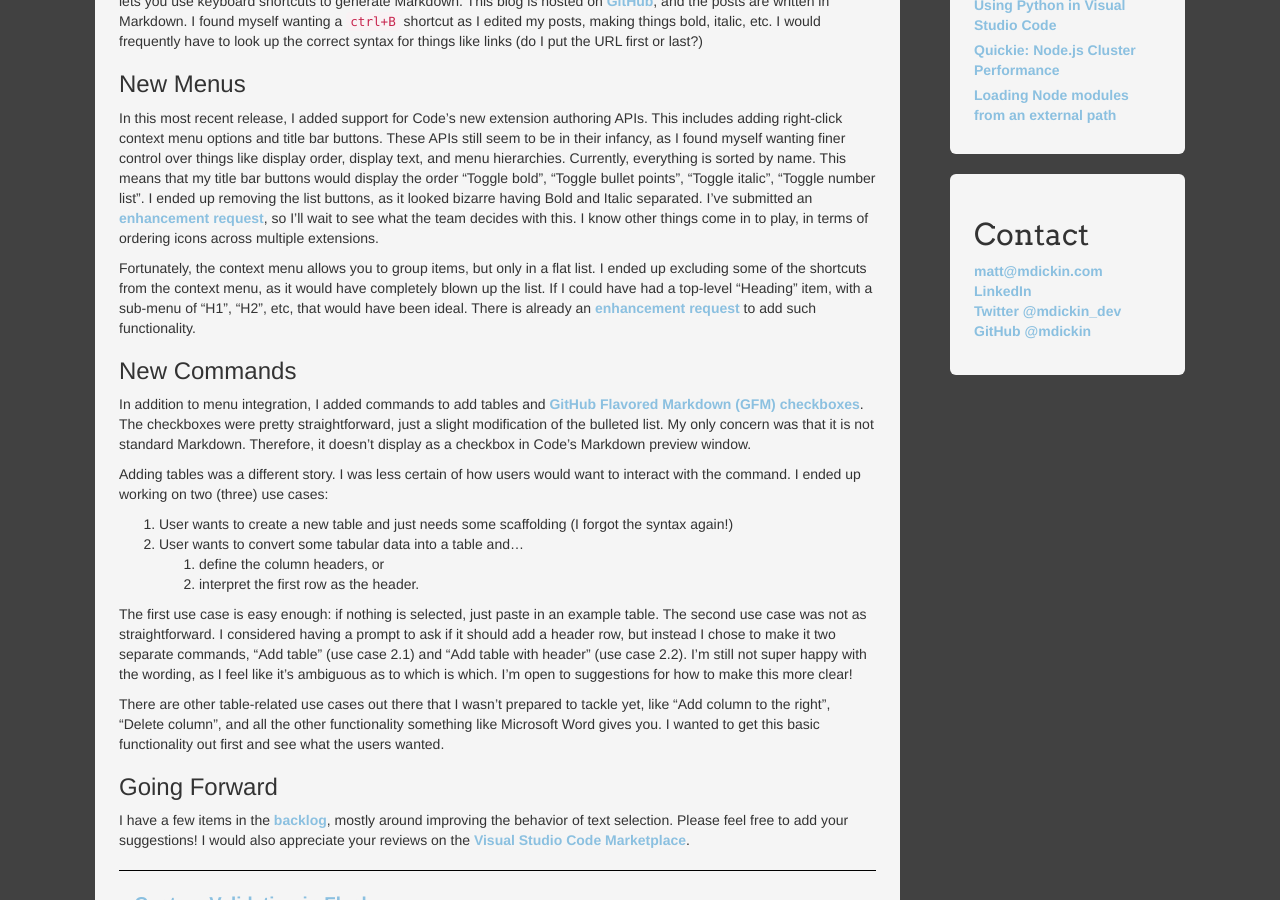
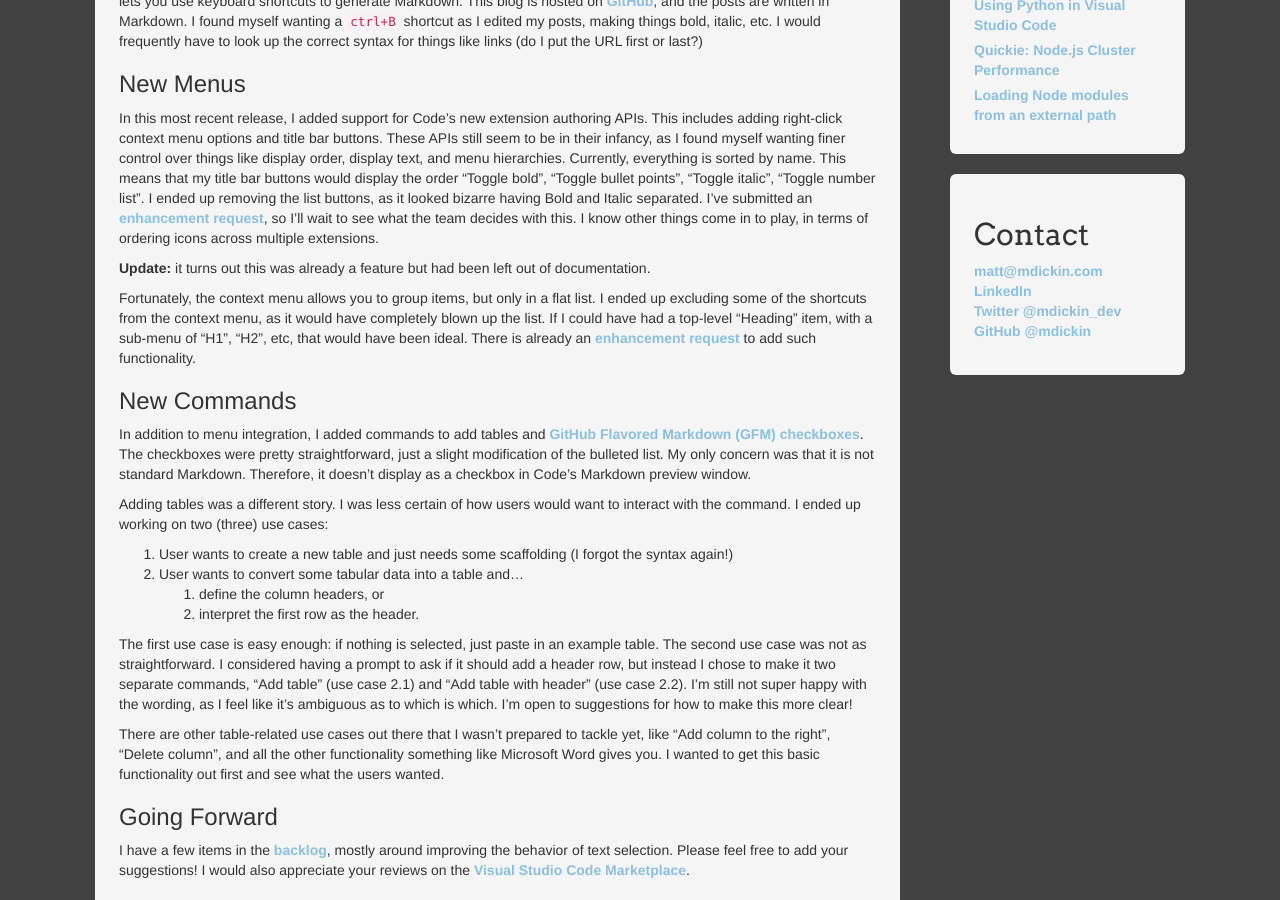
Before and after one commit to mdickin/mdickin.github.io, a Jekyll site: the page built from blog/_posts/2016-11-16-markdown-shortcuts-update.md, in a window 1280 px wide and 900 px high, scrolled down 492 px. Built offline with Jekyll 4.4.1, drawn with Linux system fonts in a browser that asks for light colours; nearby versions of some CDN libraries.

Commit message:
Added update about menu item grouping support

```diff
--- a/blog/_posts/2016-11-16-markdown-shortcuts-update.md
+++ b/blog/_posts/2016-11-16-markdown-shortcuts-update.md
@@ -25,6 +25,8 @@
 removing the list buttons, as it looked bizarre having Bold and Italic separated. I've submitted an
 [enhancement request](https://github.com/Microsoft/vscode/issues/15596), so I'll wait to see what the team decides with this.
 I know other things come in to play, in terms of ordering icons across multiple extensions.
+
+**Update:** it turns out this was already a feature but had been left out of documentation.
 
 Fortunately, the context menu allows you to group items, but only in a flat list. I ended up excluding some of the shortcuts
 from the context menu, as it would have completely blown up the list. If I could have had a top-level "Heading" item, with a sub-menu
```
